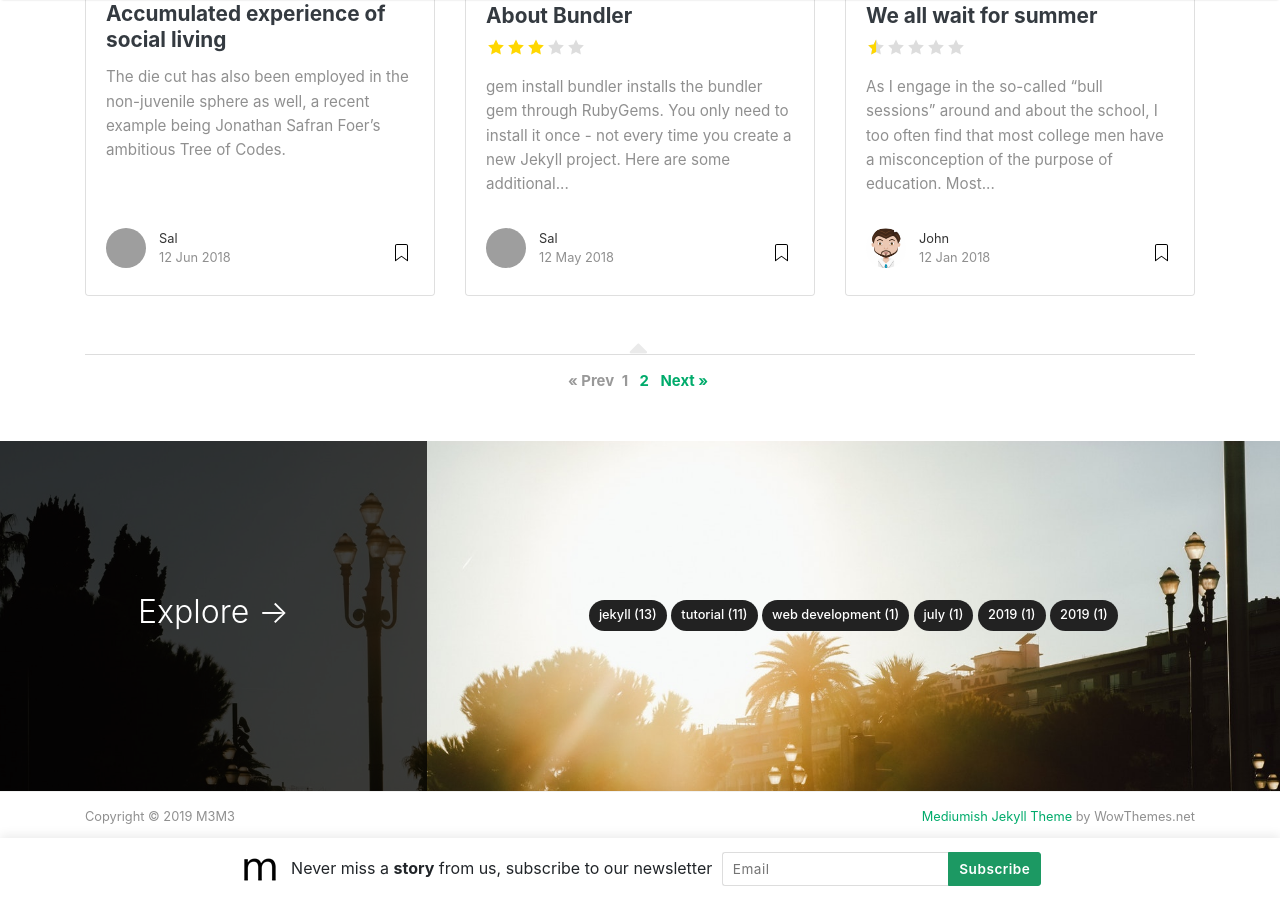
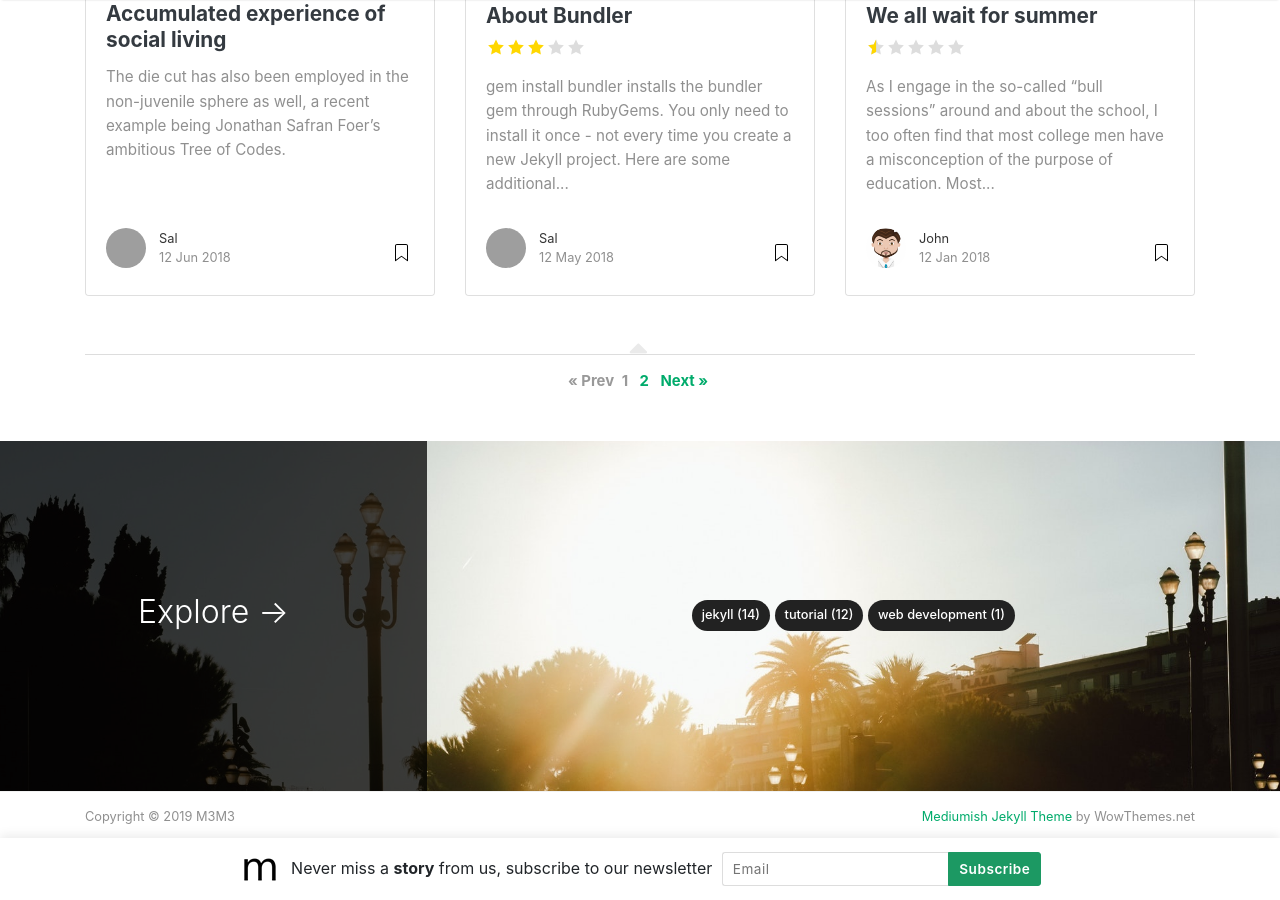
Before and after one commit to m3m3-productions/m3m3-productions.github.io, a Jekyll site: the page built from index.html, in a window 1280 px wide and 900 px high, scrolled down 1530 px. Built offline with Jekyll 4.4.1, drawn with Linux system fonts in a browser that asks for light colours; nearby versions of some CDN libraries; the list of posts is cut into pages by our own code; grey boxes are pictures that could not be loaded.

Commit message:
Update 2019-07-14-area-51.md

```diff
--- a/_posts/2019-07-14-area-51.md
+++ b/_posts/2019-07-14-area-51.md
@@ -1,8 +1,8 @@
 ---
 layout: post
 title:  "Storm Area 51, They Can't Stop All of Us"
-author: sven
-categories: [ July, 2019 ]
+author: sal
+categories: [ Jekyll, tutorial ]
 image: https://i.imgur.com/BujjSQy.jpg
 featured: true
 hidden: true
```
